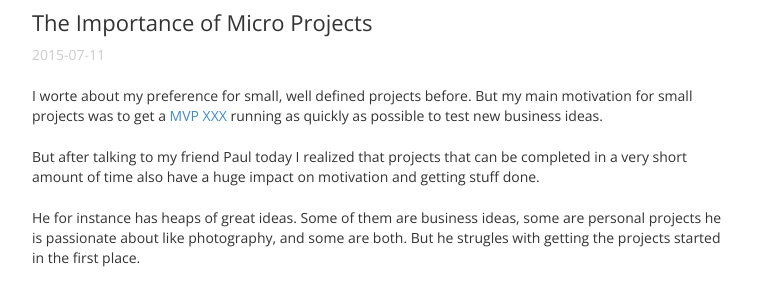
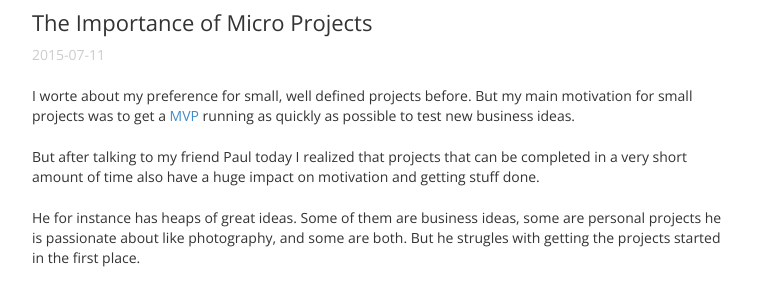
Before and after one commit to jnkwrych/jnkwrych.github.io, a Jekyll site: the page built from _posts/2015-07-11-the-importance-of-micro-projects.md, in a window 1280 px wide. Shown: the part 247-538 px from the top of the page, without its empty margins (258-1021 px from the left). Built offline with Jekyll 4.4.1, drawn with Linux system fonts in a browser that asks for light colours; Markdown is read by kramdown in place of the engine named in the settings; comment, search, counter and statistics services are not loaded.

Commit message:
Added hyperlink

```diff
--- a/_posts/2015-07-11-the-importance-of-micro-projects.md
+++ b/_posts/2015-07-11-the-importance-of-micro-projects.md
@@ -3,7 +3,7 @@
 title: The Importance of Micro Projects
 ---
 
-I worte about my preference for small, well defined projects before. But my main motivation for small projects was to get a [MVP XXX](wiki XXX) running as quickly as possible to test new business ideas.
+I worte about my preference for small, well defined projects before. But my main motivation for small projects was to get a [MVP](http://theleanstartup.com/principles#develop_mvp) running as quickly as possible to test new business ideas.
 
 But after talking to my friend Paul today I realized that projects that can be completed in a very short amount of time also have a huge impact on motivation and getting stuff done.
 
```
